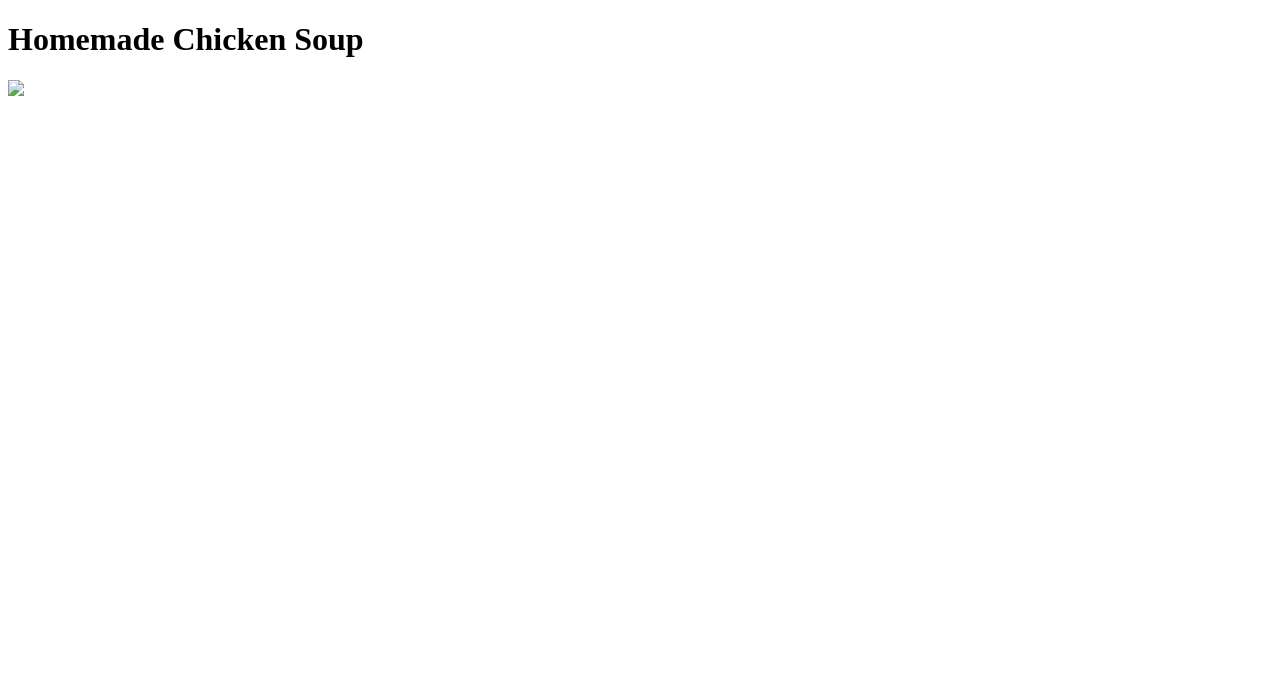
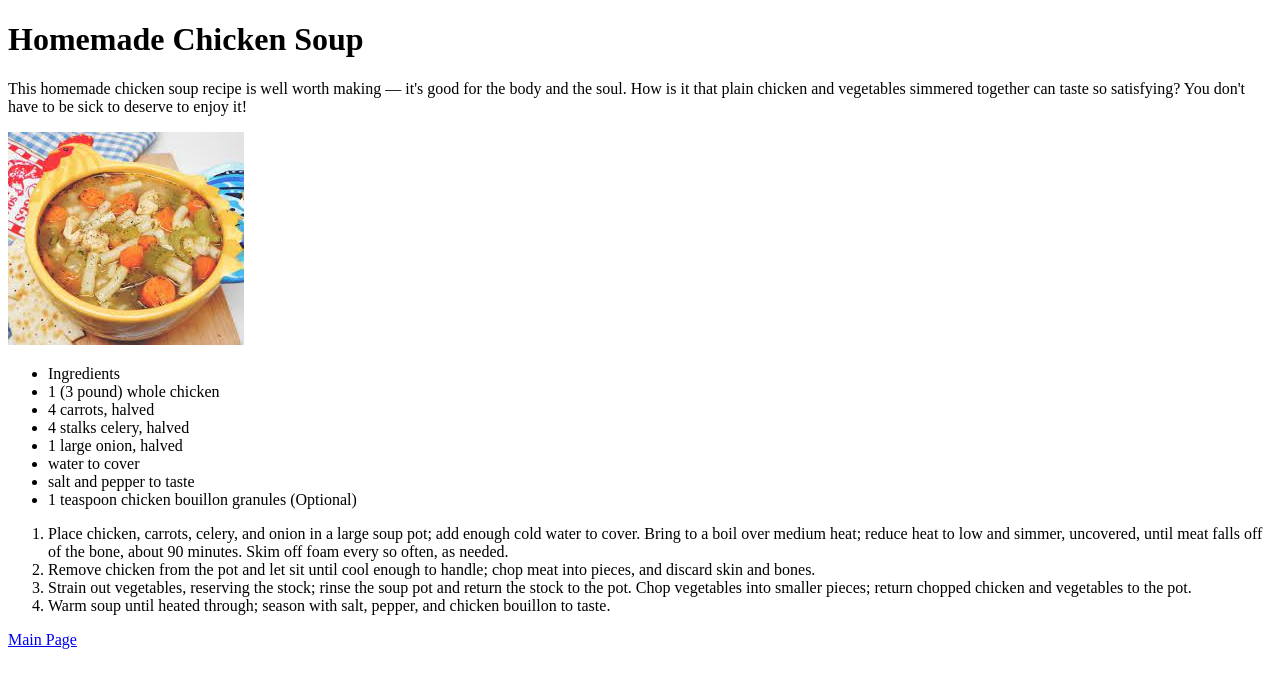
Before and after one commit to Oak379/odin-recipes, a plain HTML site: page recipes/chickenSoup.html in a window 1280 px wide. Drawn offline with Linux system fonts and the light colour scheme.

Commit message:
contect added

```diff
--- a/recipes/chickenSoup.html
+++ b/recipes/chickenSoup.html
@@ -5,9 +5,29 @@
     </head>
 
     <body>
-        <h1>Homemade Chicken Soup</h1>
-        <img src="/chickensoup.jpg">
+<h1>Homemade Chicken Soup</h1>
+<p>This homemade chicken soup recipe is well worth making — it's good for the body and the soul. How is it that plain chicken and vegetables simmered together can taste so satisfying? You don't have to be sick to deserve to enjoy it!</p>
+<img src="./chickensoup.jpeg">
 
+<ul>
+    <li>Ingredients</li>
+    <li>1 (3 pound) whole chicken</li>
+    <li>4 carrots, halved</li>
+    <li>4 stalks celery, halved</li>
+    <li>1 large onion, halved</li>
+    <li>water to cover</li>
+    <li>salt and pepper to taste</li>
+    <li>1 teaspoon chicken bouillon granules (Optional)</li>
+</ul>
 
+<ol>
+    <li>Place chicken, carrots, celery, and onion in a large soup pot; add enough cold water to cover. Bring to a boil over medium heat; reduce heat to low and simmer, uncovered, until meat falls off of the bone, about 90 minutes. Skim off foam every so often, as needed. </li>
+    <li>Remove chicken from the pot and let sit until cool enough to handle; chop meat into pieces, and discard skin and bones. </li>
+    <li>Strain out vegetables, reserving the stock; rinse the soup pot and return the stock to the pot. Chop vegetables into smaller pieces; return chopped chicken and vegetables to the pot. </li>
+    <li>Warm soup until heated through; season with salt, pepper, and chicken bouillon to taste. </li>
+</ol>
+
+<a href="./index.html">Main Page</a>
     </body>
+
 </html>
```
Also changed, not shown: index.html (+1 -1 lines).
